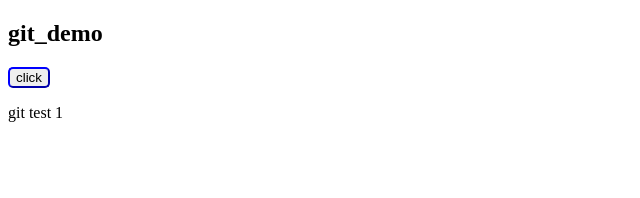
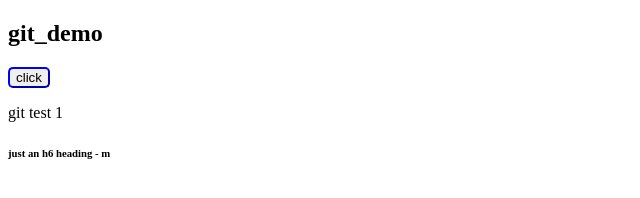
Before and after one commit to anand-m-s/git_learning, a plain HTML site: page index.html in a window 1280 px wide. Shown: the full height of the page, 0-640 px from the left. Drawn offline with Linux system fonts and the light colour scheme.

Commit message:
added an h6

```diff
--- a/index.html
+++ b/index.html
@@ -14,6 +14,8 @@
     <p>git test 1</p>
 
 
+    <h6> just an h6 heading - m </h6>
+
 
 
     <script src="demo.js"></script>
```
